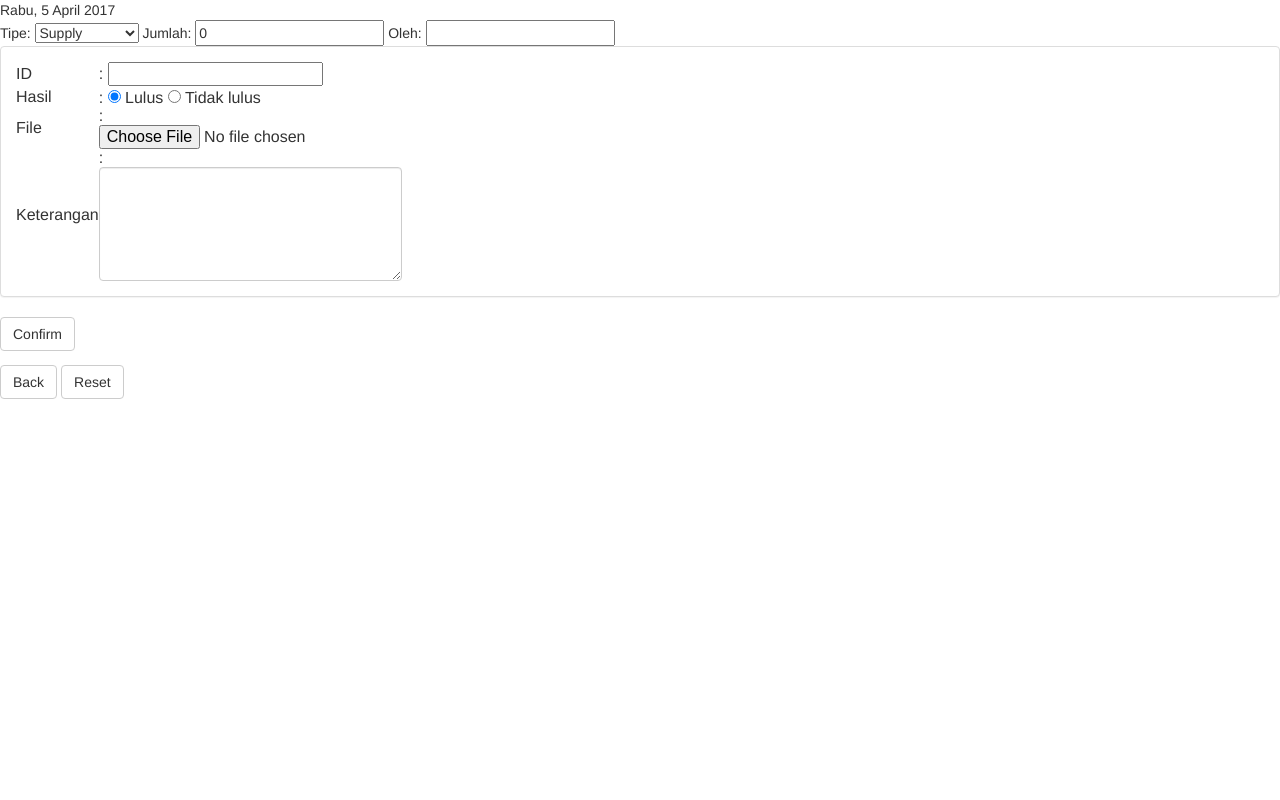
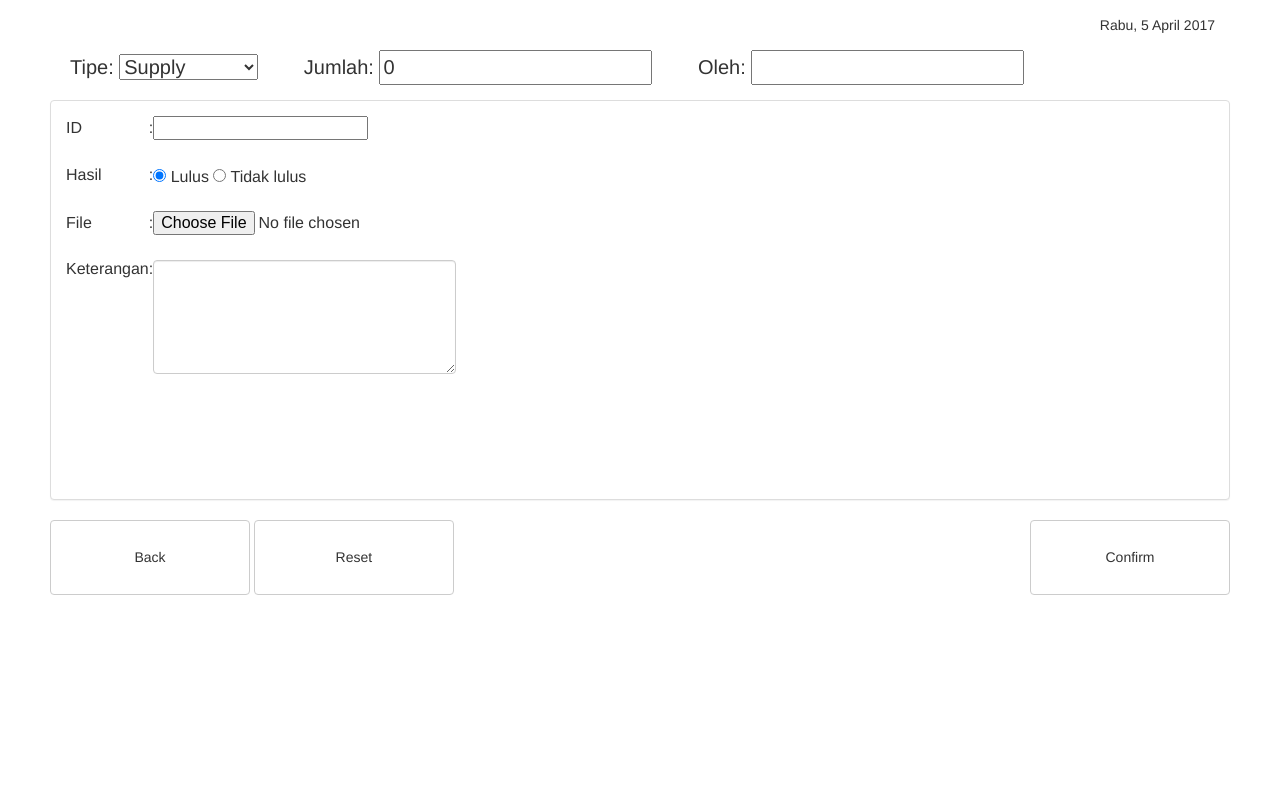
Before and after one commit to mgumilang/SI-eFishery, a PHP site: page /new-QC.php in a window 1280 px wide. Run offline with PHP 8.4, Linux system fonts and the light colour scheme.

Commit message:
Add css all new

```diff
--- /dev/null
+++ b/css/new-qc.css
@@ -0,0 +1,35 @@
+.date {
+	margin: -35px 15px 0 0;
+	float: right;
+}
+
+body {
+	margin: 50px 50px 10px 50px;
+}
+
+.form-head {
+	margin-top: 50px;
+}
+
+.form-head span {
+	padding: 20px;
+	font-size: 20px;
+}
+
+.panel {
+	margin-top: 15px;
+	height: 400px;
+}
+
+table tr td {
+	padding-bottom: 25px;
+}
+
+form button {
+	float: right;
+}
+
+button {
+	height: 75px;
+	width: 200px;
+}
--- a/new-QC.php
+++ b/new-QC.php
@@ -5,6 +5,7 @@
 		<meta charset = "UTF-8">
 		<meta name = "viewport" content = "width = device-width, initial-scale = 1">
         <link rel="stylesheet" href="css/bootstrap.min.css">
+        <link rel="stylesheet" href="css/new-qc.css">
         <div class="date"></div>
     </header>
     <body>
@@ -33,20 +34,24 @@
                         <table>
                             <tr>
                                 <td>ID</td>
-                                <td>: <input type="text" name="ID"></td>
+                                <td>: </td>
+                                <td><input type="text" name="ID"></td>
                             </tr>
                             <tr>
                                 <td>Hasil</td>
-                                <td>: <input type="radio" name="hasil" value="male" checked> Lulus
+                                <td>: </td>
+                                <td><input type="radio" name="hasil" value="male" checked> Lulus
   <input type="radio" name="hasil" value="female"> Tidak lulus</td>
                             </tr>
                             <tr>
                                 <td>File</td>
-                                <td>: <input type="file" name="namaFile"></td>
+                                <td>: </td>
+                                <td><input type="file" name="namaFile"></td>
                             </tr>
                             <tr>
-                                <td>Keterangan</td>
-                                <td>: <textarea class="form-control" rows="5"></textarea></td>
+                                <td valign="top">Keterangan</td>
+                                <td valign="top">: </td>
+                                <td><textarea class="form-control" rows="5"></textarea></td>
                             </tr>
                         </table>
                     </div>
--- a/new-pengambilan.php
+++ b/new-pengambilan.php
@@ -5,6 +5,7 @@
 		<meta charset = "UTF-8">
 		<meta name = "viewport" content = "width = device-width, initial-scale = 1">
         <link rel="stylesheet" href="css/bootstrap.min.css">
+        <link rel="stylesheet" href="css/new-supply.css">
         <div class="date"></div>
     </header>
     <body>
```
Also changed, not shown: css/new-pengambilan.css (added).
